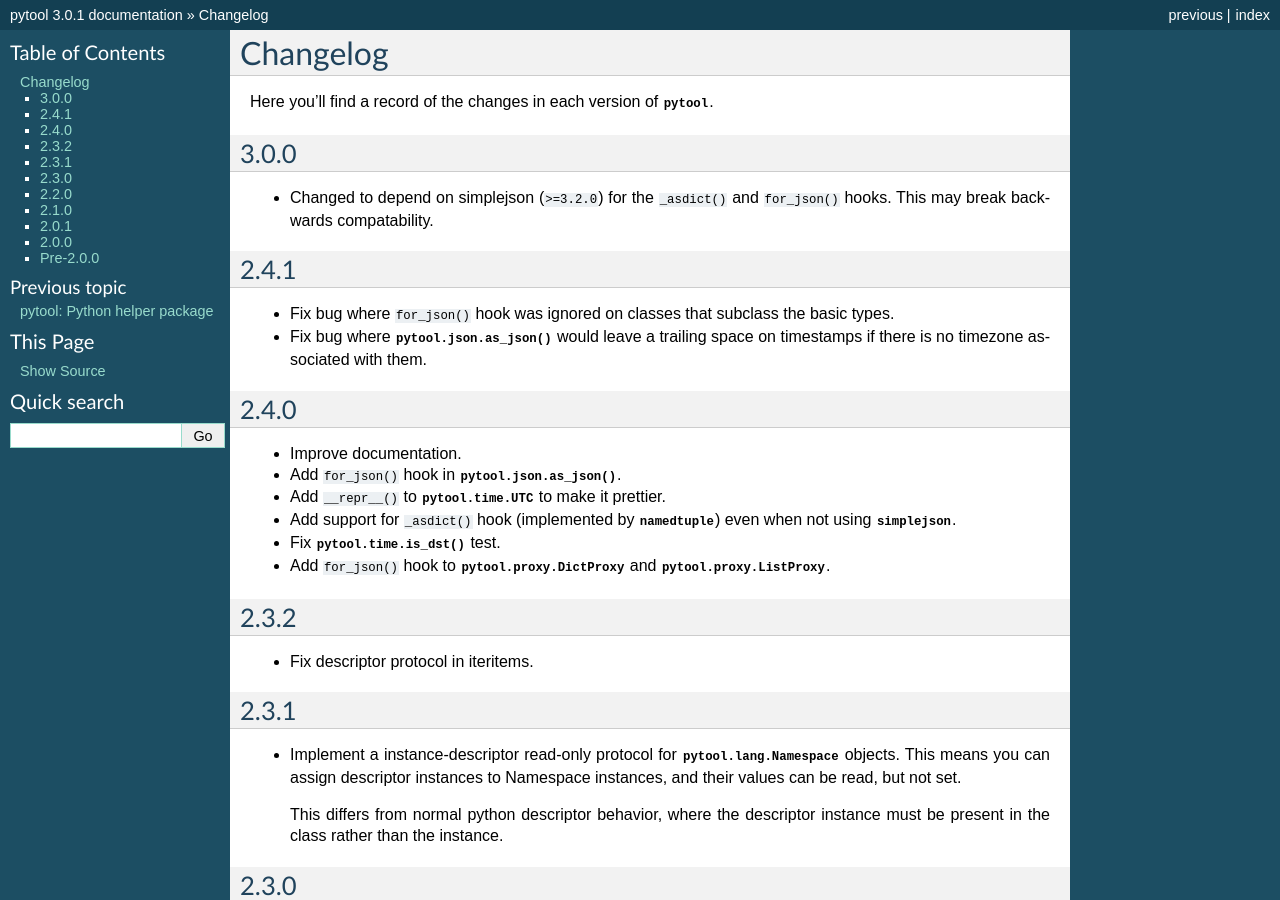
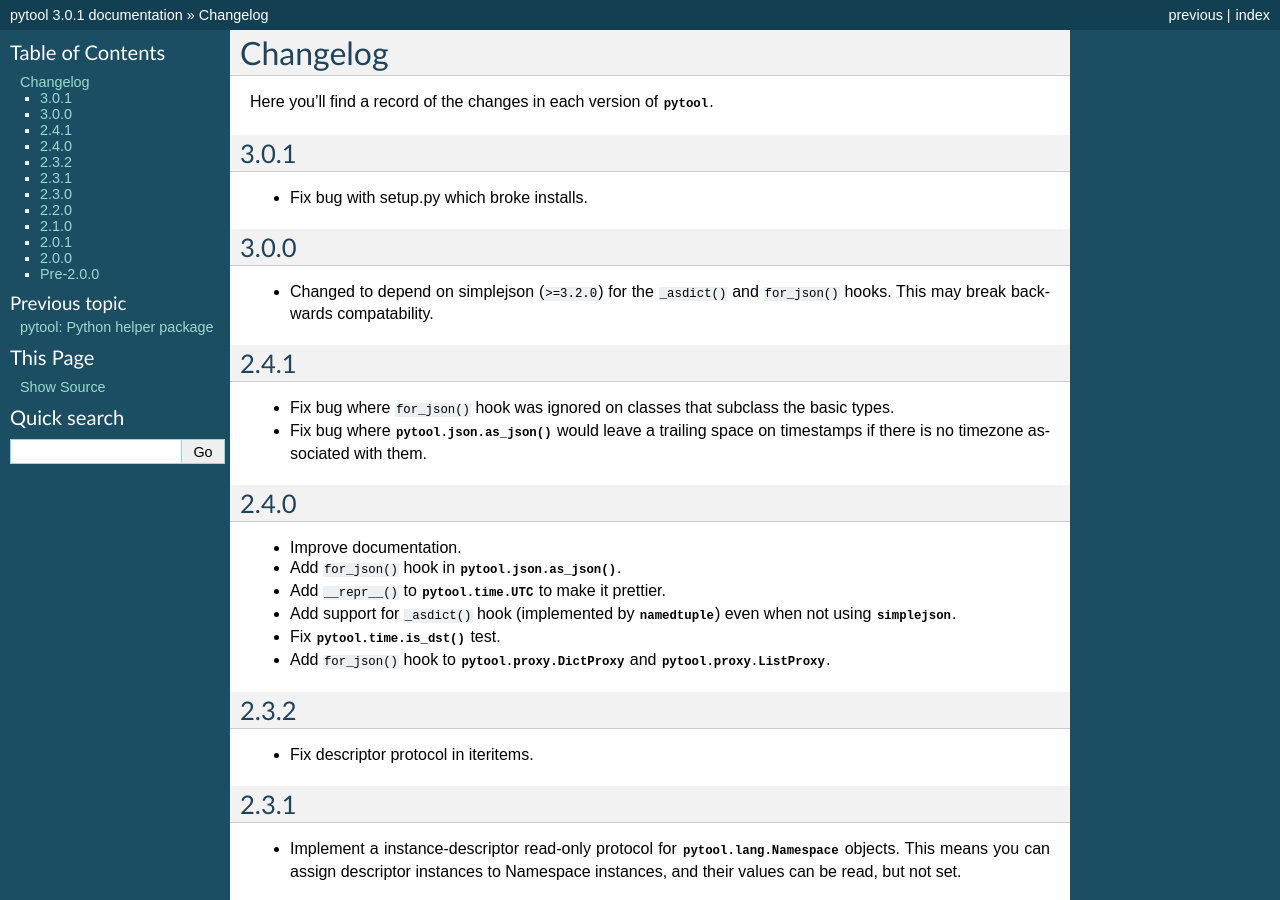
Before and after one commit to shakefu/pytool, a Sphinx documentation site: the page built from docs/changes.rst, in a window 1280 px wide and 900 px high. Built offline with Sphinx 7.4.7, drawn with Linux system fonts in a browser that asks for light colours.

Commit message:
Update changelog.

```diff
--- a/docs/changes.rst
+++ b/docs/changes.rst
@@ -2,6 +2,11 @@ Changelog
 =========
 
 Here you'll find a record of the changes in each version of :mod:`pytool`.
+
+3.0.1
+-----
+
+- Fix bug with setup.py which broke installs.
 
 3.0.0
 -----
```
